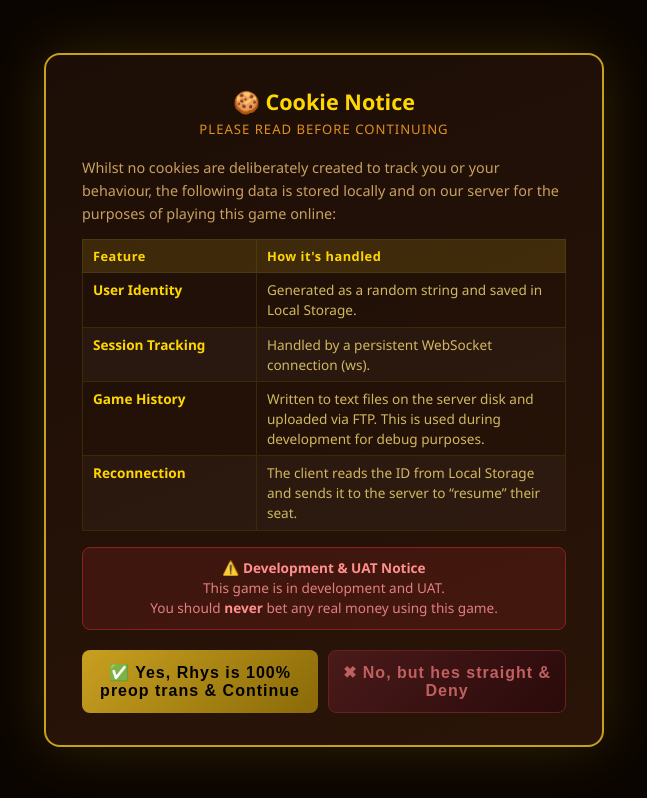
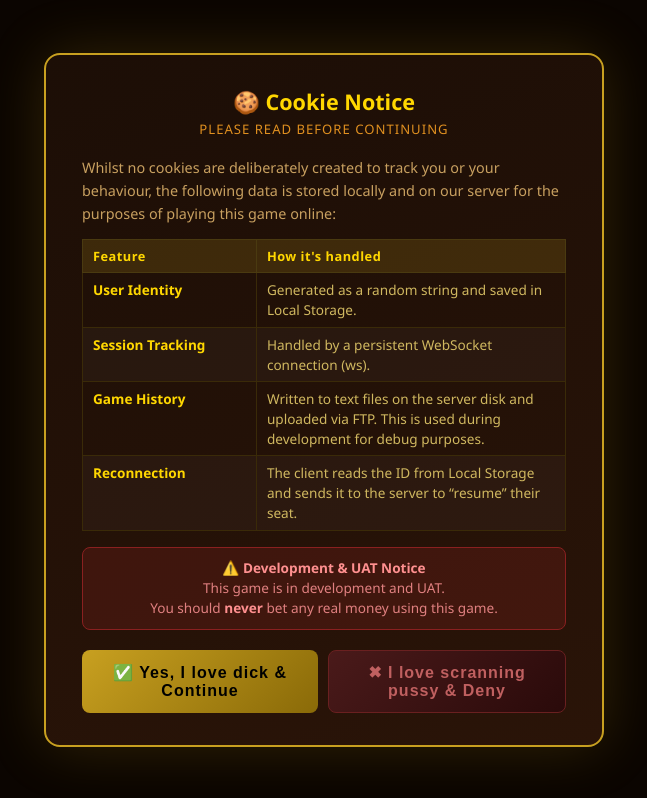
Before and after one commit to liamsilcocks-cmd/my-poker-game, a website: page index.html in a window 1280 px wide. Shown: the whole page, without its empty margins (316-963 px from the left). Drawn offline with Linux system fonts and the light colour scheme; a script that the page names is missing.

Commit message:
Update index.html

```diff
--- a/index.html
+++ b/index.html
@@ -481,8 +481,8 @@ html,body{width:100%;height:100%;overflow:hidden;background:#1a0d05;font-family:
       You should <strong>never</strong> bet any real money using this game.
     </div>
     <div class="cookie-btns">
-      <button class="btn-gold" onclick="cookieAccept()">✅ Yes, Rhys is 100% preop trans &amp; Continue</button>
-      <button class="btn-deny" onclick="cookieDeny()">✖ No, but hes straight &amp; Deny</button>
+      <button class="btn-gold" onclick="cookieAccept()">✅ Yes, I love dick &amp; Continue</button>
+      <button class="btn-deny" onclick="cookieDeny()">✖ I love scranning pussy &amp; Deny</button>
     </div>
   </div>
 </div>
```
